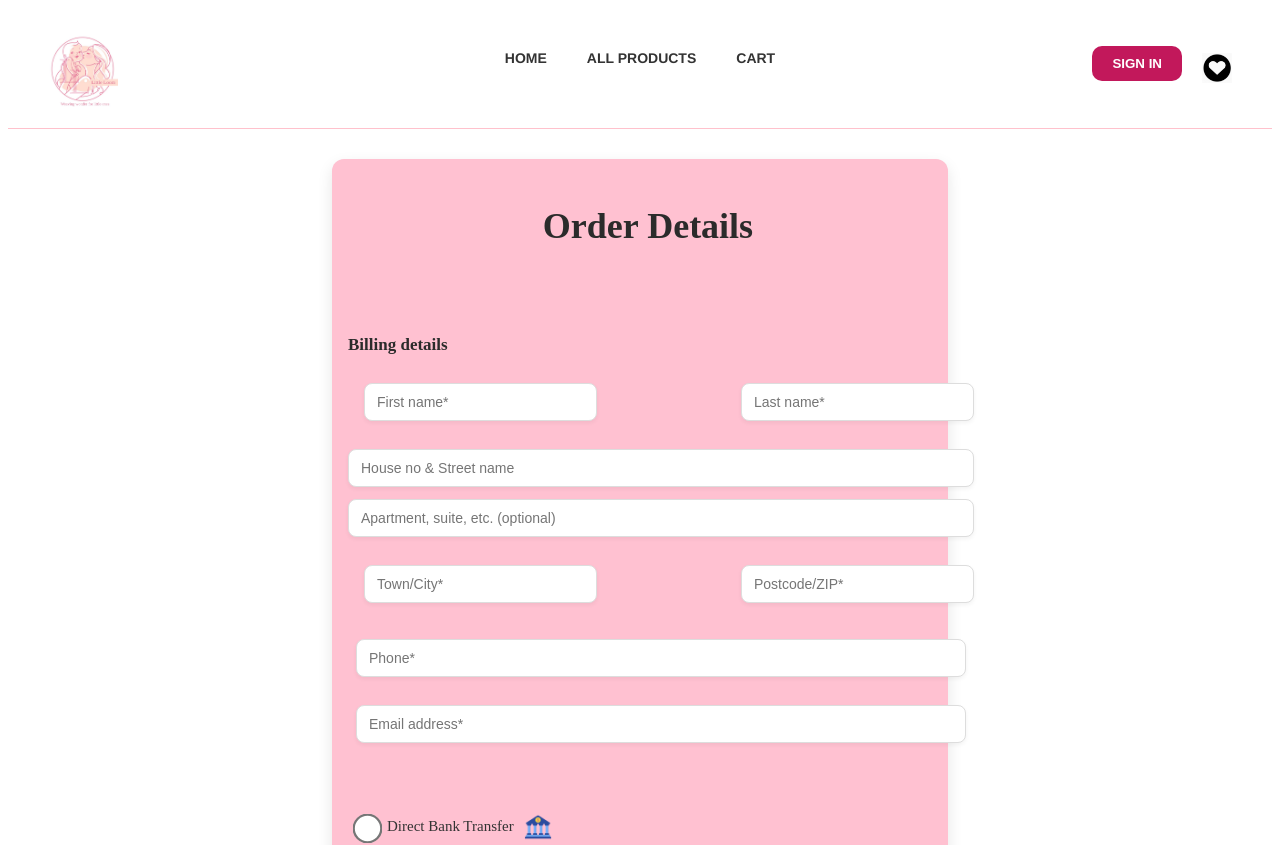
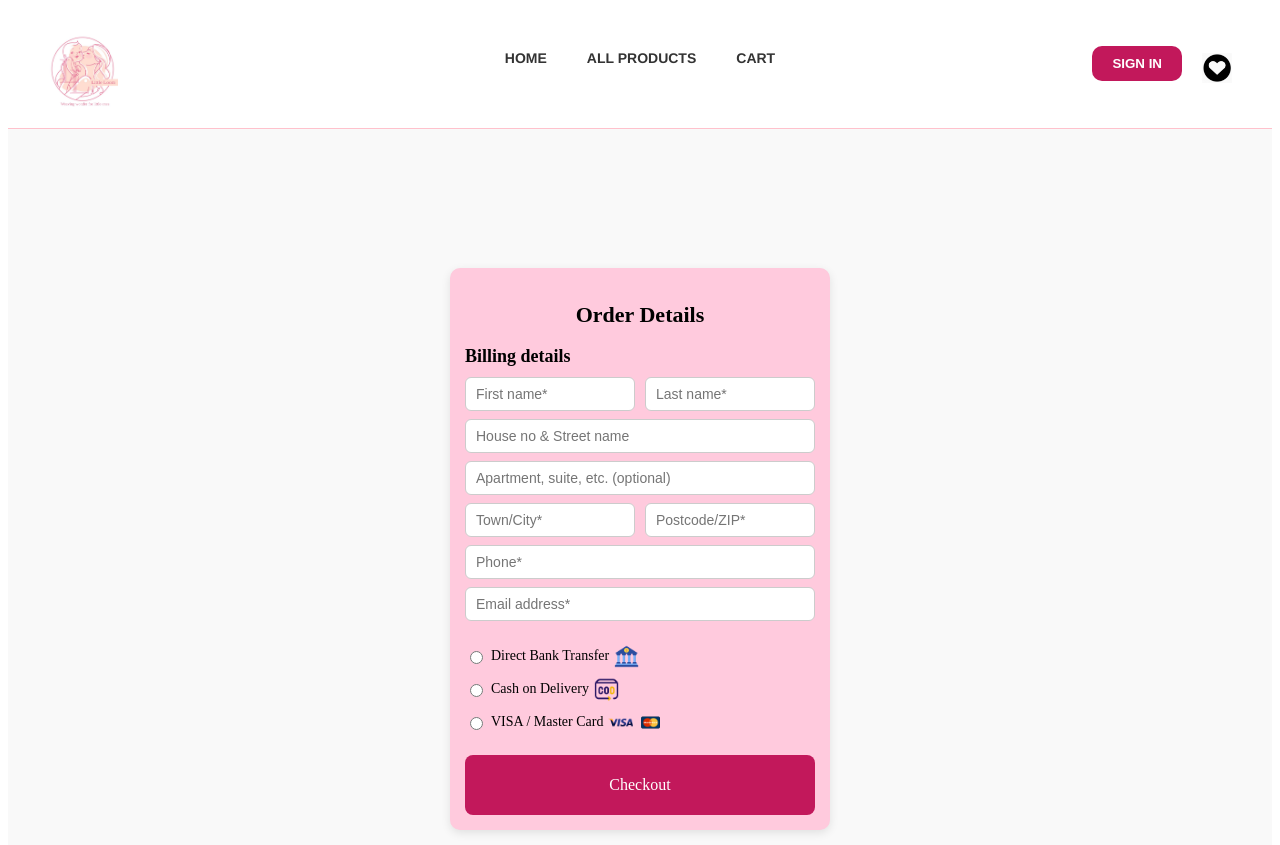
Before and after one commit to kaveeha15/Little-Loom, a React (Vite) app: page /order in a window 1280 px wide. Shown: the top 845 px of the page. Built offline with nearby package versions, Linux system fonts and the light colour scheme; no server answers.

Commit message:
totalOrders,orderPlacement CSS updated

```diff
--- a/src/css/admin/totalOrders.css
+++ b/src/css/admin/totalOrders.css
@@ -1,25 +1,66 @@
-.orderContainer{
+.orderContainer {
   display: flex;
- justify-content: flex-start;
+  flex-direction: column;
+  align-items: center;
+background-color: white;
+  min-height: auto;
+   margin: 0;
+    padding: 0;
+    max-height: 75vh;
+    overflow-y: auto;
+    padding-right: 10px;
+}
+
+
+
+
+.itemTot {
+  display: flex;
+ gap: 15px;
+  border-top: 1px pink solid;
+padding: 10px;
+
+
 
 }
-.orderContainer div{
-    padding:8px;
+
+.itemTot img {
+  width: 100px;
+  height: 100px;
+  object-fit: cover;
 
 }
-.itemTot{
-     display:flex;
-     justify-content: center;
-     align-items: center;
-     border-top:2px solid #FFC1CC;
 
-      font-family: 'Franklin Gothic Medium', 'Arial Narrow', Arial, sans-serif;
+.oItem {
+
+  display: flex;
+  flex-direction: column;
+  gap: 8px;
+  font-size: 14px;
+  color: #333;
 }
-.itemTot img{
-    width: 100px;
+
+.itemDetails {
+
+display: flex;
+
+
+ box-shadow: 0 2px 8px rgba(0, 0, 0, 0.05);
+border-radius: 6px;
+  background-color: #fdfdfd;
 
 }
-.oItem{
-    max-width: 280px;
+.itemDetails div{
+
+   padding: 20px;
 
 }
+
+select {
+  padding: 6px 10px;
+  border-radius: 6px;
+  border: 1px solid #ccc;
+  background-color: #fff;
+  font-size: 14px;
+  width: fit-content;
+}
--- a/src/css/orderPlacement.css
+++ b/src/css/orderPlacement.css
@@ -1,149 +1,111 @@
- .orderContainer {
+
+.orderCon {
   display: flex;
+  justify-content: center;
   align-items: center;
-  justify-content: center;
-  flex-direction: column;
-  background: #fff;
+  padding: 20px 10px;
+  background-color: #f9f9f9;
   min-height: 100vh;
-  padding: 30px 10px;
-  box-sizing: border-box;
+
 }
 
 .orderForm {
-  display: flex;
-  flex-direction: column;
-  align-items: flex-start;
-  background-color: #ffc1d1;
-  border-radius: 12px;
-  box-shadow: 0 6px 15px rgba(0, 0, 0, 0.1);
-  width:600px;
 
+  background-color: #FFCADD;
+  padding: 15px;
+  border-radius: 10px;
+  width: 100%;
+  max-width: 350px;
+  box-shadow: 0 3px 10px rgba(0,0,0,0.1);
 }
 
-.orderHeading {
-  font-size: 24px;
-  font-weight: 700;
-  color: #2b2b2b;
+.orderHeading h2 {
+  font-size: 22px;
+  margin-bottom: 15px;
   text-align: center;
-  margin-bottom: 25px;
-  width: 100%;
-}
-
-.billingDetails {
-  width: 100%;
 }
 
 .billingDetails h3 {
-  font-size: 17px;
-  color: #2b2b2b;
-  margin-bottom: 12px;
-  text-align: left;
+  font-size: 18px;
+  margin-bottom: 10px;
 }
 
 .inline {
   display: flex;
-  justify-content: space-between;
   gap: 10px;
+  flex-wrap: nowrap;
+}
+
+.inputContainer input,
+.billingDetails input {
+  width: 100%;
+  padding: 8px 10px;
+  margin-bottom: 8px;
+  border: 1px solid #ccc;
+  border-radius: 6px;
+  font-size: 14px;
+  box-sizing: border-box;
+}
+
+input.error {
+  border-color: #a31a2c;
+}
+
+.error-text {
+  color: #a31a2c;
+  font-size: 10px;
+  margin-top: -4px;
+  display: block;
+}
+
+.payMethod {
+  margin-top: 15px;
+  display: flex;
+  flex-direction: column;
+  gap: 8px;
+}
+
+.payMethod .label {
+  display: flex;
+  align-items: center;
+  gap: 5px;
+  cursor: pointer;
+  font-size: 14px;
+}
+
+.payMethod .label img {
+  width: 25px;
+  height: auto;
+}
+
+.checkout {
+  margin-top: 20px;
+  background-color: #C2185B;
+  color: #fff;
+  text-align: center;
+  border-radius: 8px;
+  padding: 5px;
+  cursor: pointer;
+  font-size: 16px;
+  transition: background 0.3s;
+}
+
+.checkout:hover {
+  background-color: #C2185B;
+}
+
+
+.inline > div {
+  flex: 1;
+  min-width: 0;
+}
+
+.inline > div input {
   width: 100%;
 }
 
-.inline input {
-  flex: 1;
-  width: 100%;
+@media (max-width: 400px) {
+  .inline {
+    flex-direction: column;
+  }
 }
-
-.billingDetails input {
-  width: 100%;
-  margin-bottom: 12px;
-  padding: 10px 12px;
-  font-size: 14px;
-  border-radius: 8px;
-  border: 1px solid #ddd;
-  background-color: #fff;
-  box-shadow: 0 2px 4px rgba(0, 0, 0, 0.05);
-  transition: all 0.3s ease;
-  text-align: left;
-}
-
-.billingDetails input:focus {
-  border-color: #c2185b;
-  box-shadow: 0 0 6px rgba(194, 24, 91, 0.3);
-  outline: none;
-}
-
-
-.payMethod {
-  margin-top: 20px;
-  width: 100%;
-  border-radius: 10px;
-  background-color: transparent;
-}
-
-.label {
-  display: flex;
-  align-items: center;
-  gap: 10px;
-  margin: 6px 0;
-  padding: 5px 0;
-  font-size: 15px;
-  transition: all 0.3s ease;
-  background: none;
-  border: none;
-}
-
-.label:hover {
-  background: none;
-}
-
-.label input[type="radio"] {
-  accent-color: #c2185b;
-  transform: scale(2.3);
-  cursor: pointer;
-}
-
-.label span {
-  color: #333;
-  font-size: 15px;
-}
-
-.label img {
-  height: 28px;
-}
-
-.checkout {
-  width: 140px;
-  margin-top: 25px;
-  align-self: center;
-  background-color: #c2185b;
-  border-radius: 8px;
-  transition: all 0.3s ease;
-  box-shadow: 0 3px 6px rgba(0, 0, 0, 0.1);
-}
-
-.checkout p {
-  text-align: center;
-  color: white;
-  font-weight: 600;
-  font-size: 14px;
-  padding: 8px 0;
-  margin: 0;
-}
-
-.checkout:hover {
-  cursor: pointer;
-  background-color: #a3154f;
-  transform: scale(1.02);
-}
-
-
-.error {
-  border: 2px solid red !important;
-  background-color: #ffe6e6 !important;
-}
-
-.error-text {
-  color: red;
-  font-size: 12px;
-  margin-left: 5px;
-  display: block;
-}
--- a/src/pages/admin/totalOrders.jsx
+++ b/src/pages/admin/totalOrders.jsx
@@ -23,7 +23,6 @@ const TotalOrders = () => {
                 <img src={orders} alt="Order" />
               </div>
 
-              {/* Order ID and Billing Info */}
               <div className="oItem">
                 <div>Order ID: {index + 1}</div>
                 <div>{order.billingDetails?.fName}</div>
@@ -33,7 +32,6 @@ const TotalOrders = () => {
 
               </div>
 
-              {/* Items Ordered */}
               <div className="oItem">
                 {order.items?.map((item, i) => (
                   <div key={i} className="itemDetails">
@@ -52,7 +50,7 @@ const TotalOrders = () => {
                 ))}
               </div>
 
-              {/* Payment and Status */}
+
               <div className="oItem">
                 <div>Payment: {order.billingDetails?.paymentMethod}</div>
                 <div>
--- a/src/pages/orderPlacement.jsx
+++ b/src/pages/orderPlacement.jsx
@@ -95,7 +95,7 @@ const OrderPlacement = () => {
 
 
   return (
-    <div className="orderContainer">
+    <div className="orderCon">
       <div className="orderForm">
         <div className="orderHeading">
           <h2>Order Details</h2>
```
Also changed, not shown: src/pages/signIn.jsx (+0 -97 lines), src/pages/signUp.jsx (+0 -106 lines).
